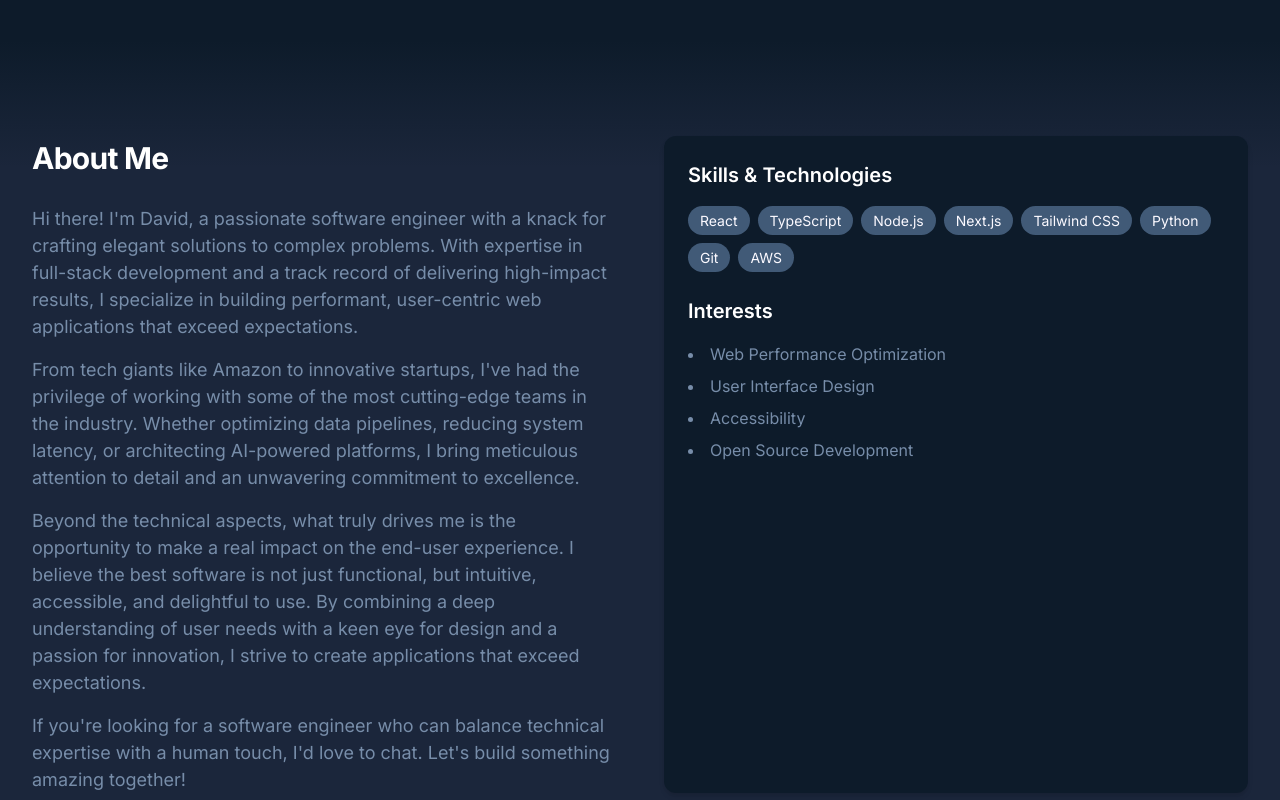
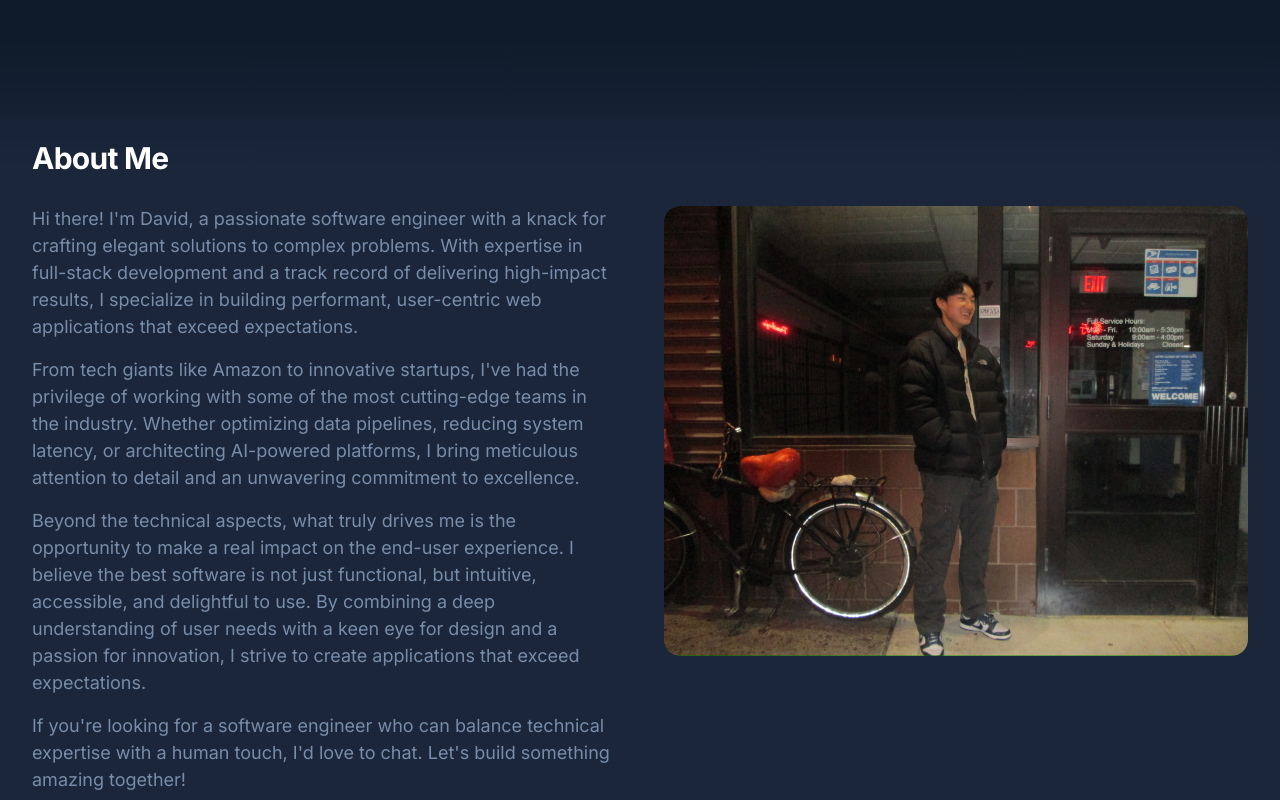
Before and after one commit to DavidYu75/thedavidyu, a Next.js app: page / in a window 1280 px wide. Shown: the part 760-1560 px from the top of the page. Built offline with nearby package versions, Linux system fonts and the light colour scheme.

Commit message:
move pic of me to about me

```diff
--- a/src/components/sections/About.tsx
+++ b/src/components/sections/About.tsx
@@ -3,6 +3,7 @@
 import { motion } from 'framer-motion';
 import styles from '@/styles/About.module.css';
 import { aboutContent } from '@/data/about';
+import Image from 'next/image';
 
 export function About() {
   return (
@@ -33,29 +34,16 @@ export function About() {
             whileInView={{ opacity: 1, scale: 1 }}
             viewport={{ once: true }}
             transition={{ duration: 0.5, delay: 0.2 }}
-            className={styles.skillsCard}
+            className={styles.image}
           >
-            <div>
-              <h3 className={styles.skillsTitle}>Skills & Technologies</h3>
-              <div className={styles.skillsList}>
-                {aboutContent.skills.map((skill) => (
-                  <span key={skill} className={styles.skillTag}>
-                    {skill}
-                  </span>
-                ))}
-              </div>
-            </div>
-
-            <div>
-              <h3 className={styles.skillsTitle}>Interests</h3>
-              <ul className={styles.interestsList}>
-                {aboutContent.interests.map((interest) => (
-                  <li key={interest} className={styles.interestItem}>
-                    {interest}
-                  </li>
-                ))}
-              </ul>
-            </div>
+            <Image
+              src="/images/hero2.JPEG"
+              alt="Picture of Me"
+              fill
+              // width={400}
+              // height={400}
+              style={{ objectFit: 'cover', borderRadius: '1rem' }}
+            />
           </motion.div>
         </motion.div>
       </div>
--- a/src/components/sections/Hero.tsx
+++ b/src/components/sections/Hero.tsx
@@ -2,7 +2,6 @@
 
 import { useState, useEffect, useMemo } from 'react';
 import { motion } from 'framer-motion';
-import Image from 'next/image';
 import styles from '@/styles/Hero.module.css';
 import Spline from '@splinetool/react-spline';
 
--- a/src/styles/About.module.css
+++ b/src/styles/About.module.css
@@ -119,3 +119,20 @@
     z-index: 0;
     background-image: linear-gradient(to top, #2E4059, rgba(27,38,59,0));
   }
+
+  .image {
+    aspect-ratio: 1 / 1;
+    position: relative;
+    width: 100%;
+    height: 450px;
+    border-radius: 1rem;
+    background-color: #1E293B;
+    overflow: hidden;
+    margin-top: 70px;
+  }
+
+  .imageOverlay {
+    position: absolute;
+    inset: 0;
+    background-image: linear-gradient(145deg, rgba(65, 90, 119, 0.4) 0%, rgba(27, 38, 59, 0) 100%);
+  }
```
